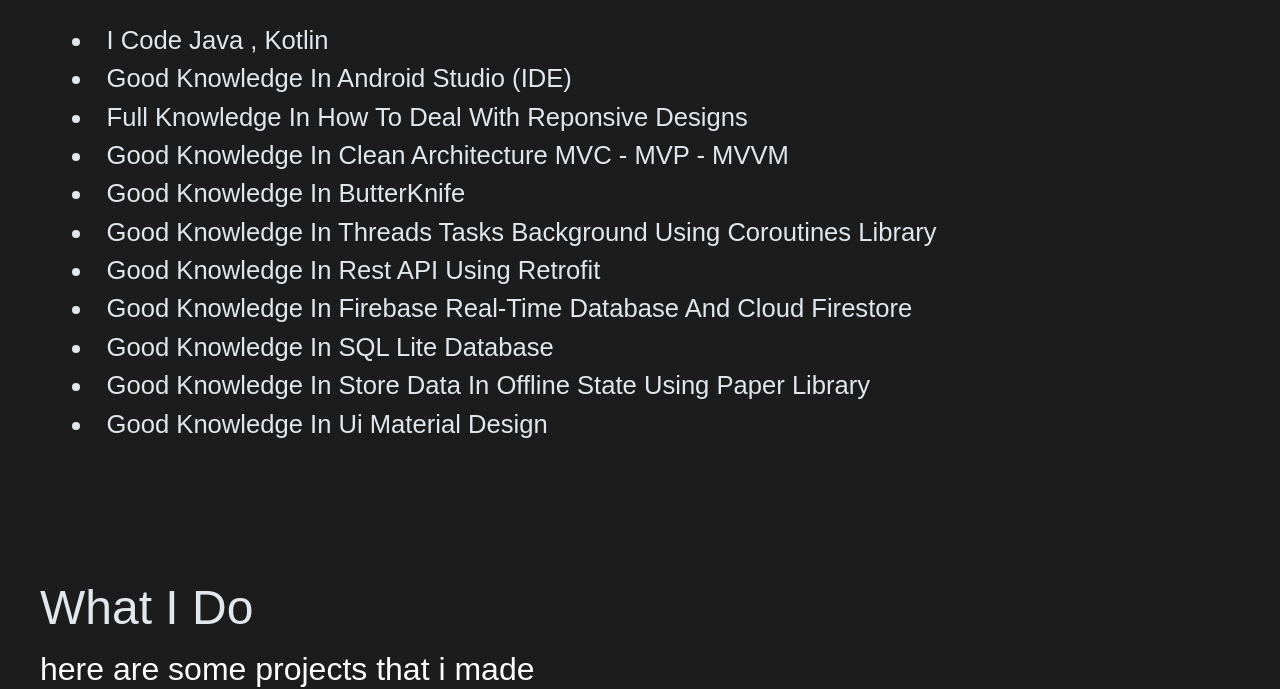
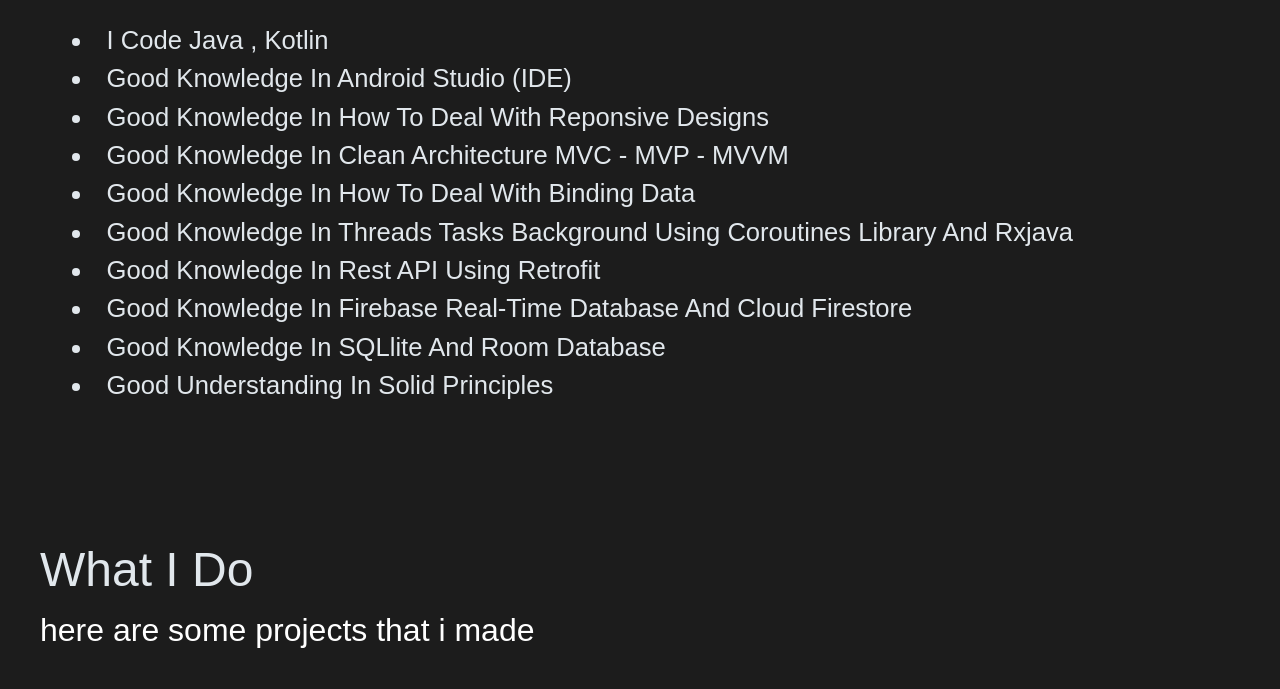
Before and after one commit to KerolousNabil/kerolousnabil.github.io, a plain HTML site: page index.html in a window 1280 px wide. Shown: the part 1137-1826 px from the top of the page. Drawn offline with nearby package versions, Linux system fonts and the light colour scheme; animation ran at ten frames a second.

Commit message:
last commit 13/1/2023

```diff
--- a/index.html
+++ b/index.html
@@ -117,15 +117,14 @@
                 <ul>
                     <li>I code Java , Kotlin</li>
                     <li>Good Knowledge in Android Studio (IDE)</li>
-                    <li>Full knowledge in how to deal with reponsive designs</li>
+                    <li>Good knowledge in how to deal with reponsive designs</li>
                     <li>Good knowledge in clean architecture MVC - MVP - MVVM</li>
-                    <li>Good Knowledge in ButterKnife</li>
-                    <li>Good knowledge in Threads tasks background using Coroutines Library</li>
+                    <li>Good Knowledge in how to deal with binding data</li>
+                    <li>Good knowledge in Threads tasks background using Coroutines Library and Rxjava</li>
                     <li>Good knowledge in Rest API using retrofit</li>
                     <li>Good knowledge in Firebase Real-time database and cloud Firestore</li>
-                    <li>Good knowledge in SQL lite database</li>
-                    <li>Good knowledge in store data in offline state using Paper Library</li>
-                    <li>Good knowledge in Ui Material design</li>
+                    <li>Good knowledge in SQLlite and Room database </li>
+                    <li>Good understanding in solid principles </li>
                 </ul>
             </div>
         </section>
```
